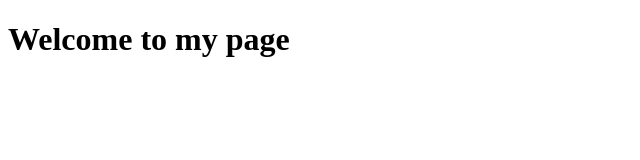
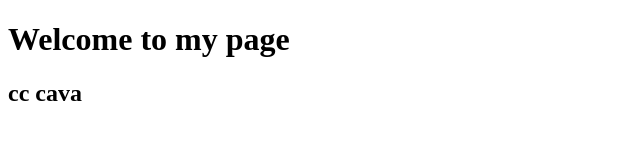
Before and after one commit to ElmehdiFahim/mhayda, a plain HTML site: page index.html in a window 1280 px wide. Shown: the whole page, without its empty margins (0-640 px from the left). Drawn offline with Linux system fonts and the light colour scheme.

Commit message:
file index.html modified

```diff
--- a/index.html
+++ b/index.html
@@ -7,5 +7,6 @@
 </head>
 <body>
     <h1>Welcome to my page</h1>
+    <h2>cc cava</h2>
 </body>
 </html>
```
